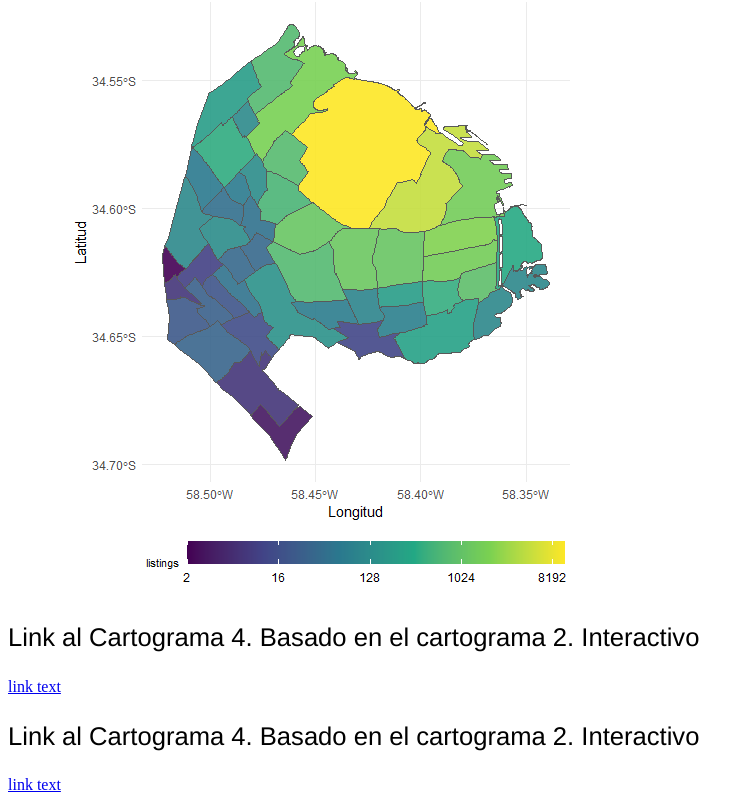
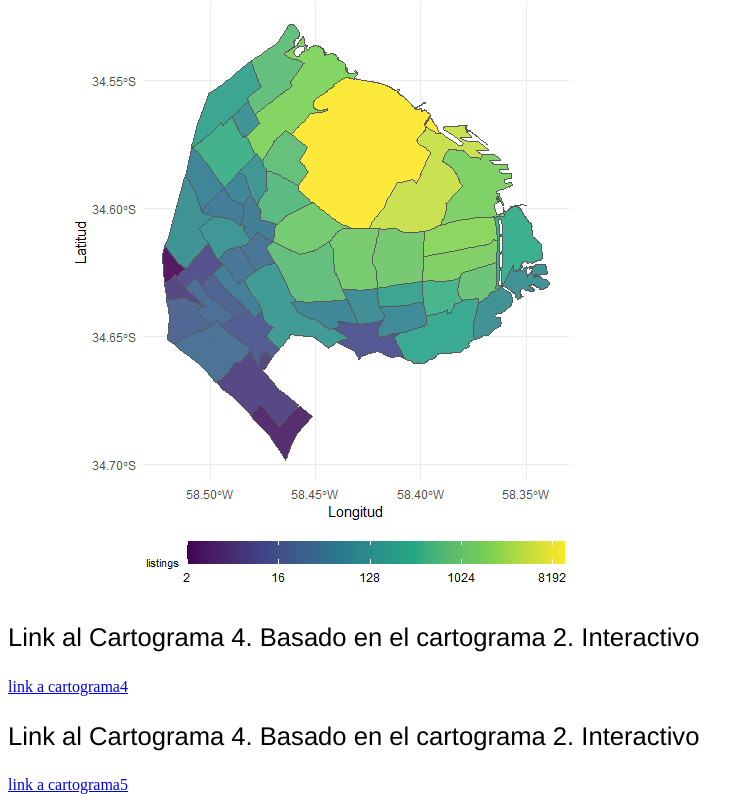
Before and after one commit to lrosasITBA/TPFinal_Rosas_Pellegrino, a website: page VisualsR.html in a window 1280 px wide. Shown: the part 1851-2653 px from the top of the page, without its empty margins (0-754 px from the left). Drawn offline with Linux system fonts and the light colour scheme.

Commit message:
Update VisualsR.html

```diff
--- a/VisualsR.html
+++ b/VisualsR.html
@@ -63,11 +63,11 @@ p {
 <p>
   Link al Cartograma 4. Basado en el cartograma 2. Interactivo<br>
 </p>
-<a href="https://lrosasitba.github.io/TPFinal_Rosas_Pellegrino/Cartograma4/">link text</a>
+<a href="https://lrosasitba.github.io/TPFinal_Rosas_Pellegrino/Cartograma4/">link a cartograma4</a>
 <p>
   Link al Cartograma 4. Basado en el cartograma 2. Interactivo<br>
 </p>
-<a href="https://lrosasitba.github.io/TPFinal_Rosas_Pellegrino/Cartograma5/">link text</a>
+<a href="https://lrosasitba.github.io/TPFinal_Rosas_Pellegrino/Cartograma5/">link a cartograma5</a>
 </body>
 
 </html>
```
